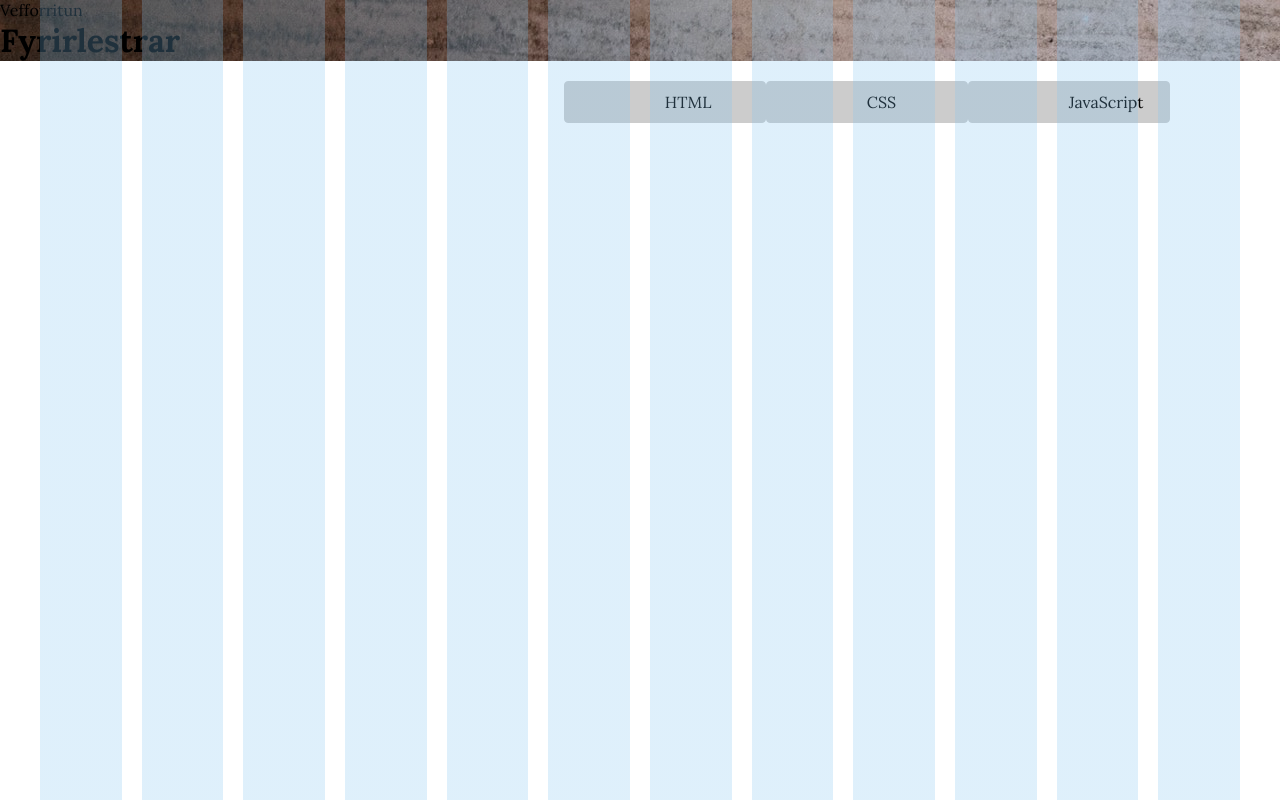
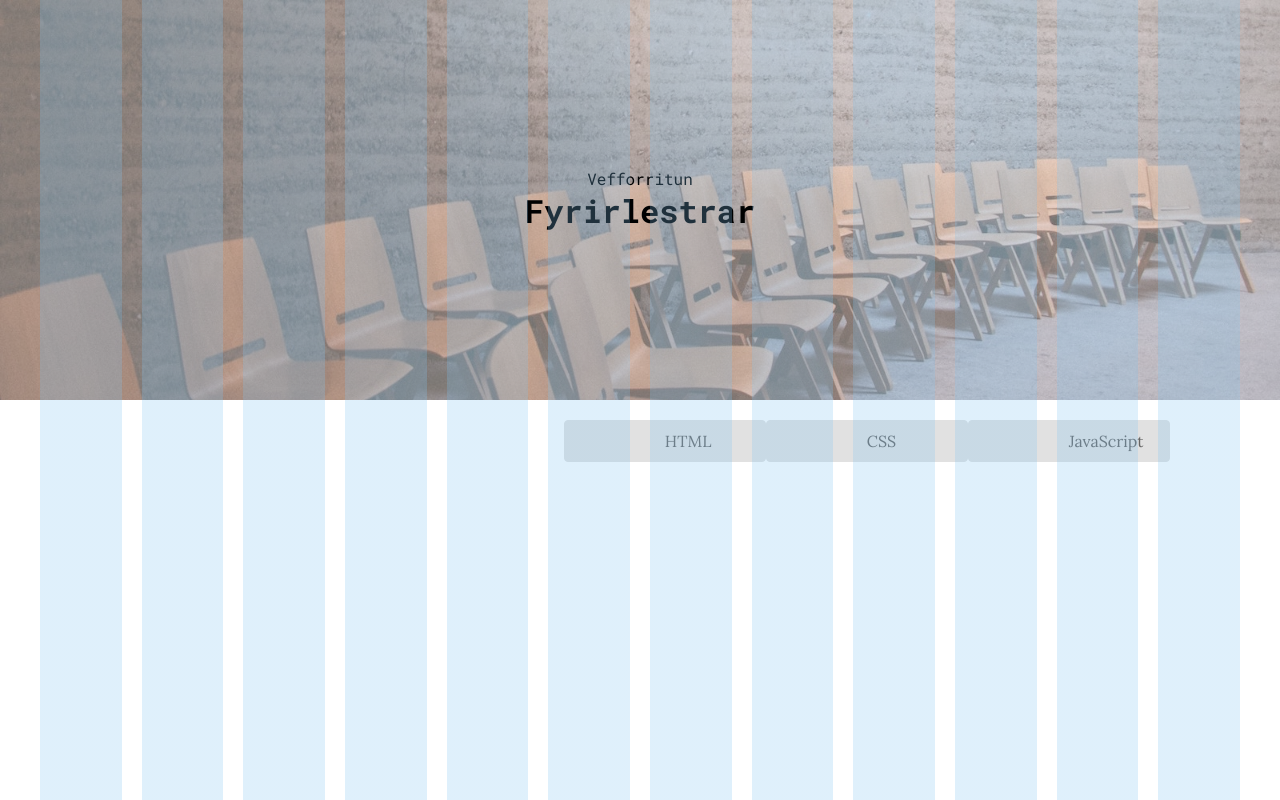
Before and after one commit to JohannSJohannsson/hopverkefni2, a plain HTML site: page index.html in a window 1280 px wide. Drawn offline with nearby package versions, Linux system fonts and the light colour scheme; files that its build step writes are made by us from their sources.

Commit message:
Lagaði til header og setti protection

```diff
--- a/index.html
+++ b/index.html
@@ -11,6 +11,7 @@
 </head>
 <body>
   <header class="header">
+    <div class="protection"></div>
     <div class="header__content">
       <p> Vefforritun </p>
       <h1 class="header__title">Fyrirlestrar</h1>
--- a/src/styles/scss/header.scss
+++ b/src/styles/scss/header.scss
@@ -1,6 +1,26 @@
 header { /* stylelint-disable-line */
   display: flex;
+  height: 50vh;
   background-image: url("../../img/header.jpg");
   background-repeat: no-repeat;
-  background-attachment: fixed;
+  background-size: cover;
 }
+
+.protection {
+  position: absolute;
+  top: 0;
+  right: 0;
+  bottom: 0;
+  left: 0;
+  z-index: 1;
+  background-color: rgba(255, 255, 255, 0.4);
+}
+
+.header__content {
+  z-index: 1;
+  display: flex;
+  margin: auto;
+  font-family: $font-head;
+  text-align: center;
+  flex-direction: column;
+}
```
Also changed, not shown: 1 other file.
